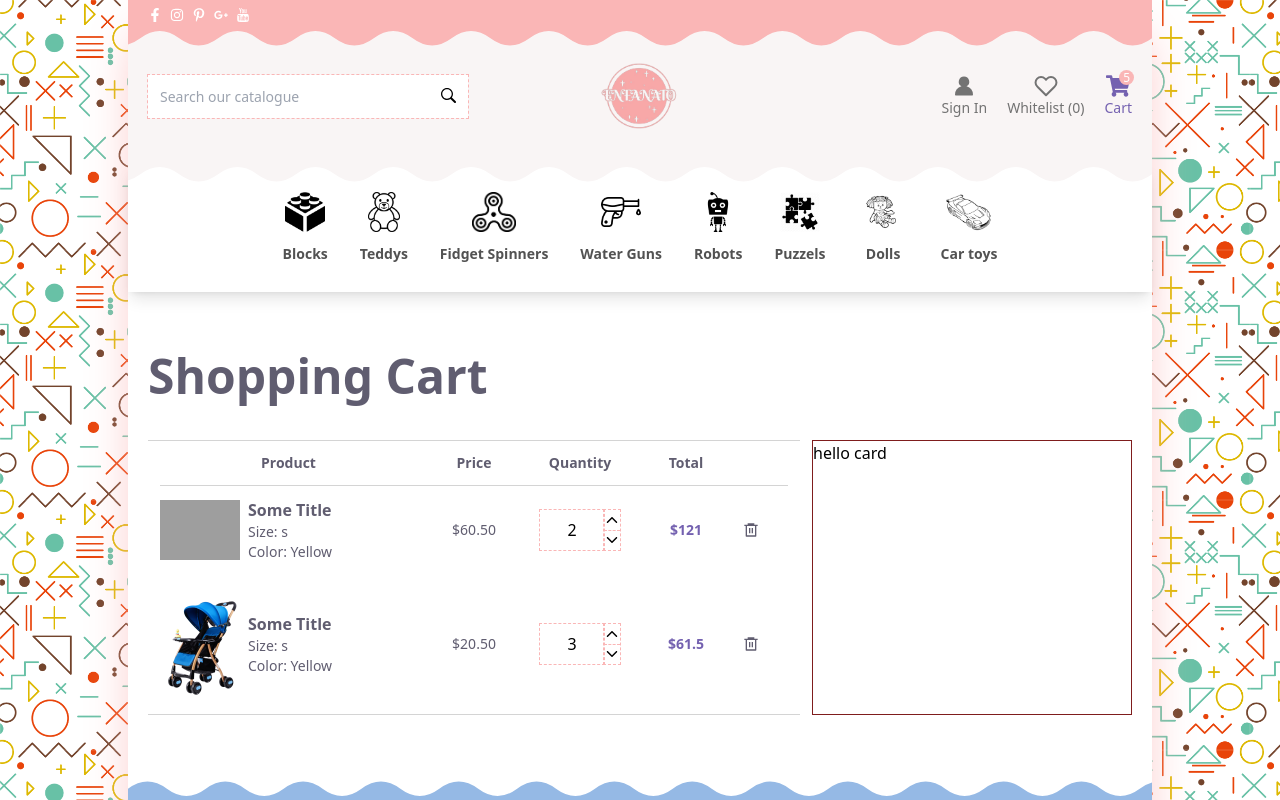
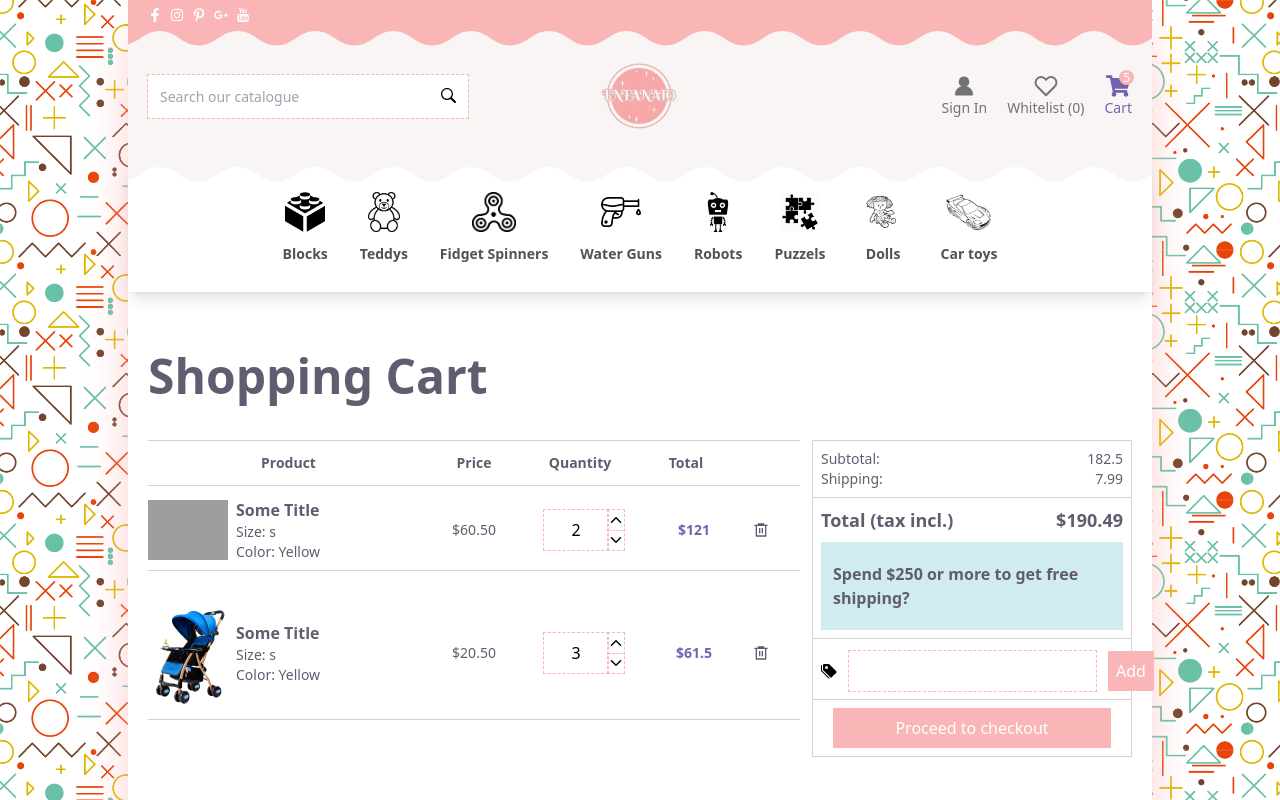
Before and after one commit to shabbirbd/Enfanato, a React (Vite) app: page /cart in a window 1280 px wide. Shown: the top 800 px of the page. Built offline with nearby package versions, Linux system fonts and the light colour scheme; grey boxes are pictures that could not be loaded.

Commit message:
adding component

```diff
--- a/src/components/CartTable.jsx
+++ b/src/components/CartTable.jsx
@@ -29,8 +29,8 @@ const CartTable = () => {
 
 
     return (
-        <div className='w-full border-t border-b border-neutral-300 px-3'>
-            <div className='grid grid-cols-12 gap-2 font-semibold text-sm text-textal py-3'>
+        <div className='w-full border-t  border-neutral-300'>
+            <div className='grid grid-cols-12 gap-2 font-semibold text-sm text-textal py-3 px-3'>
                 <p className='col-span-5 text-center'>Product</p>
                 <p className='col-span-2 text-center'>Price</p>
                 <p className='col-span-2 text-center'>Quantity</p>
@@ -60,6 +60,8 @@ const CartTable = () => {
 
                         <button className='text-textal font-bold text-md' onClick={()=>handleDelet(product.id)}><RiDeleteBin6Line /></button>
 
+                        <div className='w-full h-[1px] bg-neutral-300 col-span-12'></div>
+
                     </div>
                 ))
             }
--- a/src/components/CheckoutCard.jsx
+++ b/src/components/CheckoutCard.jsx
@@ -12,7 +12,7 @@ import { products } from '../data/products';
 
 
 
-const CheckoutCard = () => {
+const CheckoutCard = ({inCart}) => {
     const [show, setShow] = useState(false);
     const [cart, setCart] = useContext(CartContext);
     const totalCartedItem = cart.reduce((sum, item)=> sum + item.quantity, 0);
@@ -33,7 +33,9 @@ const CheckoutCard = () => {
 
 
     return (
-        <div className='border border-neutral-300'>
+        <div className='border border-neutral-300 py-2'>
+            {
+                !inCart &&
                 <div className={`duration-300 w-full ${show ? "max-h-screen" : "max-h-10"}  overflow-hidden`}>
                     <div className='flex items-center justify-between h-10 w-full text-textal text-sm px-2'>
                         <p>{totalCartedItem} {totalCartedItem > 1 ? "items" : "item"}</p>
@@ -70,8 +72,11 @@ const CheckoutCard = () => {
                         <Link to="/cart" className='flex items-center text-textal text-sm'><FaPencil /> Edit</Link>
                     </div>
                 </div>
+            }
 
-            <div className='w-full h-[1px] bg-neutral-300 mb-2'></div>
+            {
+                !inCart && <div className='w-full h-[1px] bg-neutral-300 mb-2'></div>
+            }
 
             <div className=''>
                 <div className='w-full flex items-center justify-between px-2 text-sm text-textal'>
@@ -97,11 +102,23 @@ const CheckoutCard = () => {
 
             <div className='w-full h-[1px] bg-neutral-300 my-2'></div>
 
-            <div className='flex items-center justify-between px-2 mb-2 space-x-3'>
+            <div className='flex items-center justify-between px-2 mb-2 space-x-3 pt-1'>
                 <p><BsFillTagsFill /></p>
                 <input type="text" className='outline-1 outline-dashed outline-enfanato flex-1 h-10 px-2  ' />
                 <button className='bg-enfanato text-white hover:outline-dashed outline-black outline-1 px-2 py-2'>Add</button>
             </div>
+
+            {
+                inCart && <div className='w-full h-[1px] bg-neutral-300 my-2'></div>
+            }
+
+
+            {
+                inCart &&
+                <div className=' mt-2 flex items-center justify-center px-5'>
+                    <Link to="/checkout" className='w-full flex items-center justify-center bg-enfanato text-white h-10 hover:outline-dashed outline-1 outline-black'>Proceed to checkout</Link>
+                </div>
+            }
         </div>
     );
 };
--- a/src/pages/Cart.jsx
+++ b/src/pages/Cart.jsx
@@ -1,5 +1,6 @@
 import React from 'react';
 import CartTable from '../components/CartTable';
+import CheckoutCard from '../components/CheckoutCard';
 
 const Cart = () => {
     return (
@@ -11,8 +12,8 @@ const Cart = () => {
                     <CartTable/>
                 </div>
 
-                <div className='border border-red-900 lg:col-span-2 w-full'>
-                    hello card
+                <div className=' lg:col-span-2 w-full'>
+                    <CheckoutCard inCart/>
                 </div>
             </div>
         </div>
```
Lines whose indentation alone changed are shown as unchanged.
